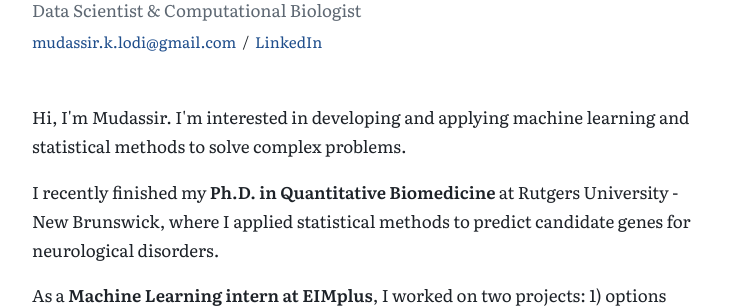
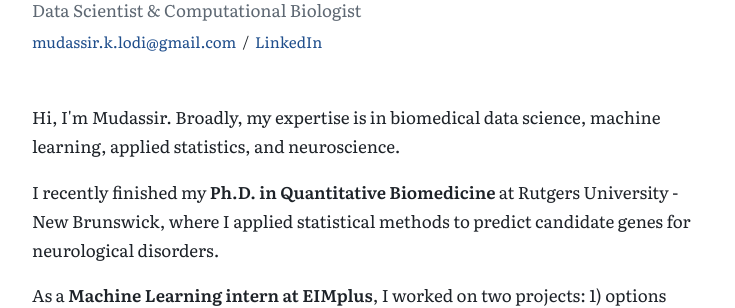
Before and after one commit to mklodi1/mklodi1.github.io, a Jekyll site: the page built from index.html, in a window 1280 px wide and 900 px high. Shown: the part 172-480 px from the top of the window, without its empty margins (272-1007 px from the left). Built offline with Jekyll 4.4.1, drawn with Linux system fonts in a browser that asks for light colours.

Commit message:
Update index.html

```diff
--- a/index.html
+++ b/index.html
@@ -13,7 +13,7 @@ layout: default
   </header>
 
   <section class="prose bio" aria-label="Short Bio">
-    <p>Hi, I'm Mudassir. I'm interested in developing and applying machine learning and statistical methods to solve complex problems.</p>
+    <p>Hi, I'm Mudassir. Broadly, my expertise is in biomedical data science, machine learning, applied statistics, and neuroscience.</p>
     <p>I recently finished my <strong>Ph.D. in Quantitative Biomedicine</strong> at Rutgers University - New Brunswick, where I applied statistical methods to predict candidate genes for neurological disorders.</p>
     <p>As a <strong>Machine Learning intern at EIMplus</strong>, I worked on two projects: 1) options pricing and market risk engine tool, implementing my personal trading strategy 2) RAG-system and LLM agent to automate scientific literature review.</p>
     <p>Prior to Rutgers, I earned my B.S. in Bioinformatics at Virginia Commonwealth University.</p>
```
